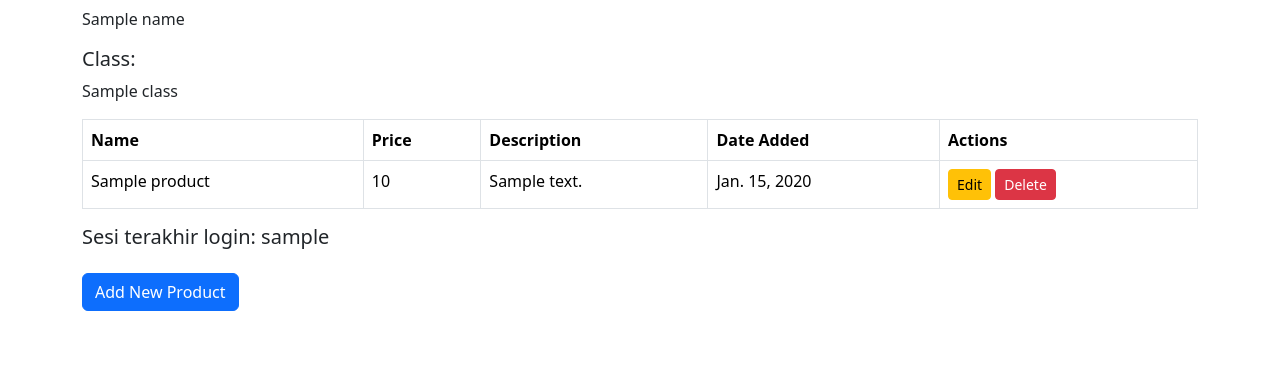
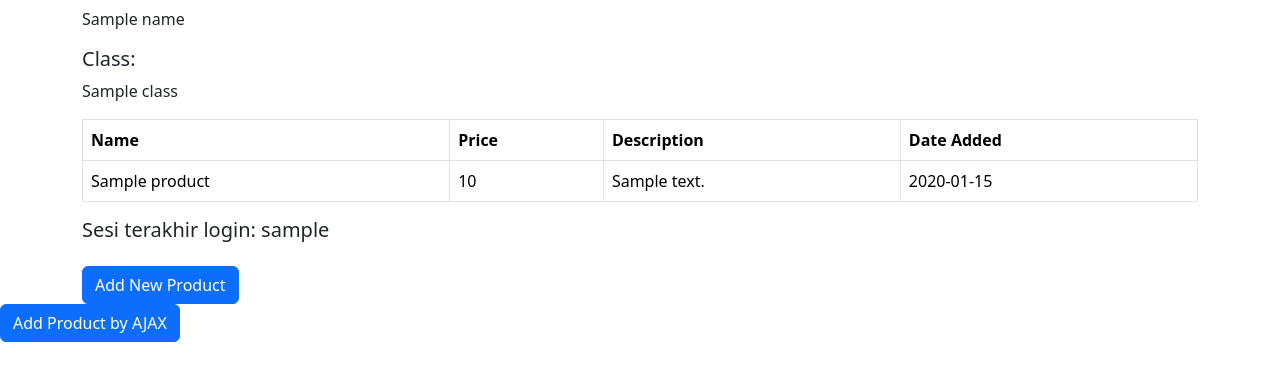
Before and after one commit to kilauakhyaari/shopping-list, a Django app: template main/templates/main.html in a window 1280 px wide. Shown: the part 185-566 px from the top of the page. Run offline with Django 4.2, Linux system fonts and the light colour scheme; tables that the repository leaves empty hold one stand-in row (values such as "Sample post"); the template is opened without the code that fills it: values that come from a table or form of the project are taken from there, most other values are stand-ins (such as "Sample title", 1, 10 or a date in 2020).

Commit message:
Sudah selesai mengerjakan tutorial 5

```diff
--- a/main/templates/main.html
+++ b/main/templates/main.html
@@ -17,6 +17,39 @@
     </div>
 </nav>
 
+
+<div class="modal fade" id="exampleModal" tabindex="-1" aria-labelledby="exampleModalLabel" aria-hidden="true">
+    <div class="modal-dialog">
+        <div class="modal-content">
+            <div class="modal-header">
+                <h1 class="modal-title fs-5" id="exampleModalLabel">Add New Product</h1>
+                <button type="button" class="btn-close" data-bs-dismiss="modal" aria-label="Close"></button>
+            </div>
+            <div class="modal-body">
+                <form id="form" onsubmit="return false;">
+                    {% csrf_token %}
+                    <div class="mb-3">
+                        <label for="name" class="col-form-label">Name:</label>
+                        <input type="text" class="form-control" id="name" name="name"></input>
+                    </div>
+                    <div class="mb-3">
+                        <label for="price" class="col-form-label">Price:</label>
+                        <input type="number" class="form-control" id="price" name="price"></input>
+                    </div>
+                    <div class="mb-3">
+                        <label for="description" class="col-form-label">Description:</label>
+                        <textarea class="form-control" id="description" name="description"></textarea>
+                    </div>
+                </form>
+            </div>
+            <div class="modal-footer">
+                <button type="button" class="btn btn-secondary" data-bs-dismiss="modal">Close</button>
+                <button type="button" class="btn btn-primary" id="button_add" data-bs-dismiss="modal">Add Product</button>
+            </div>
+        </div>
+    </div>
+</div>
+
 <div class="container mt-5"> <!-- Using Bootstrap container for alignment -->
     <h1>Shopping List Page</h1>
 
@@ -26,36 +59,7 @@
     <h5>Class:</h5>
     <p>{{class}}</p>
 
-    <table class="table table-bordered table-hover"> <!-- Using Bootstrap classes for table styling -->
-        <thead>
-            <tr>
-                <th>Name</th>
-                <th>Price</th>
-                <th>Description</th>
-                <th>Date Added</th>
-                <th>Actions</th> <!-- Added a header for the actions -->
-            </tr>
-        </thead>
-        <tbody>
-            {% comment %} Berikut cara memperlihatkan data produk di bawah baris ini {% endcomment %}
-            {% for product in products %}
-                <tr>
-                    <td>{{product.name}}</td>
-                    <td>{{product.price}}</td>
-                    <td>{{product.description}}</td>
-                    <td>{{product.date_added}}</td>
-                    <td>
-                        <a href="{% url 'main:edit_product' product.pk %}" class="btn btn-warning btn-sm"> <!-- Using Bootstrap button classes -->
-                            Edit
-                        </a>
-                        <a href="{% url 'main:delete_product' product.pk %}" class="btn btn-danger btn-sm"> <!-- Using Bootstrap button classes -->
-                            Delete
-                        </a>
-                    </td>
-                </tr>
-            {% endfor %}
-        </tbody>
-    </table>
+    <table id="product_table" class="table table-bordered table-hover"></table>
 
     <h5 class="mt-3">Sesi terakhir login: {{ last_login }}</h5>
 
@@ -63,4 +67,48 @@
         Add New Product
     </a>
 </div>
+
+<script>
+    async function getProducts() {
+        return fetch("{% url 'main:get_product_json' %}").then((res) => res.json())
+    }
+
+    async function refreshProducts() {
+        document.getElementById("product_table").innerHTML = ""
+        const products = await getProducts()
+        let htmlString = `<tr>
+            <th>Name</th>
+            <th>Price</th>
+            <th>Description</th>
+            <th>Date Added</th>
+        </tr>`
+        products.forEach((item) => {
+            htmlString += `\n<tr>
+            <td>${item.fields.name}</td>
+            <td>${item.fields.price}</td>
+            <td>${item.fields.description}</td>
+            <td>${item.fields.date_added}</td>
+        </tr>`
+        })
+
+        document.getElementById("product_table").innerHTML = htmlString
+    }
+
+    refreshProducts()
+
+    function addProduct() {
+        fetch("{% url 'main:add_product_ajax' %}", {
+            method: "POST",
+            body: new FormData(document.querySelector('#form'))
+        }).then(refreshProducts)
+
+        document.getElementById("form").reset()
+        return false
+    }
+
+    document.getElementById("button_add").onclick = addProduct
+</script>
+
+<button type="button" class="btn btn-primary" data-bs-toggle="modal" data-bs-target="#exampleModal">Add Product by AJAX</button>
+
 {% endblock content %}
--- a/main/urls.py
+++ b/main/urls.py
@@ -1,5 +1,5 @@
 from django.urls import path
-from main.views import show_main, create_product, show_xml, show_json, show_json_by_id, show_xml_by_id, register, login_user, logout_user, edit_product, delete_product
+from main.views import show_main, create_product, show_xml, show_json, show_json_by_id, show_xml_by_id, register, login_user, logout_user, edit_product, delete_product, get_product_json, add_product_ajax
 
 app_name = 'main'
 
@@ -15,4 +15,6 @@ urlpatterns = [
     path('logout/', logout_user, name='logout'),
     path('edit-product/<int:id>', edit_product, name='edit_product'),
     path('delete/<int:id>', delete_product, name='delete_product'),
+    path('get-product/', get_product_json, name='get_product_json'),
+    path('create-product-ajax/', add_product_ajax, name='add_product_ajax'),
 ]
--- a/main/views.py
+++ b/main/views.py
@@ -9,6 +9,7 @@ from django.contrib.auth.forms import UserCreationForm
 from django.contrib import messages
 from django.contrib.auth import authenticate, login, logout
 from django.contrib.auth.decorators import login_required
+from django.views.decorators.csrf import csrf_exempt
 
 # Create your views here.
 @login_required(login_url='/login')
@@ -108,3 +109,22 @@ def delete_product(request, id):
     product.delete()
     # Kembali ke halaman awal
     return HttpResponseRedirect(reverse('main:show_main'))
+
+def get_product_json(request):
+    product_item = Product.objects.all()
+    return HttpResponse(serializers.serialize('json', product_item))
+
+@csrf_exempt
+def add_product_ajax(request):
+    if request.method == 'POST':
+        name = request.POST.get("name")
+        price = request.POST.get("price")
+        description = request.POST.get("description")
+        user = request.user
+
+        new_product = Product(name=name, price=price, description=description, user=user)
+        new_product.save()
+
+        return HttpResponse(b"CREATED", status=201)
+
+    return HttpResponseNotFound()
```
